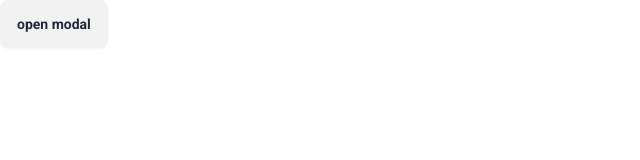
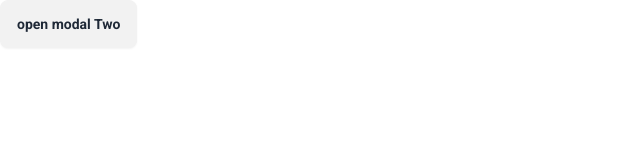
Before and after one commit to AsitChandraRoy/assignment_3, a React (Vite) app: page / in a window 1280 px wide. Shown: the top 160 px of the page, without its empty margins (0-640 px from the left). Built offline with nearby package versions, Linux system fonts and the light colour scheme; a web font is replaced by a local one.

Commit message:
modalTwo done

```diff
--- a/src/App.jsx
+++ b/src/App.jsx
@@ -11,6 +11,7 @@ import Example from "./components/Example";
 import BestRestaurants from "./components/BestRestaurants";
 import BellaItalia from "./components/BellaItalia";
 import ModalOne from "./components/ModalOne";
+import ModalTwo from "./components/ModalTwo";
 
 function App() {
   return (
@@ -25,7 +26,8 @@ function App() {
       {/* <Example /> */}
       {/* <BestRestaurants /> */}
       {/* <BellaItalia /> */}
-      <ModalOne />
+      {/* <ModalOne /> */}
+      <ModalTwo />
     </>
   );
 }
--- /dev/null
+++ b/src/components/ModalTwo.jsx
@@ -0,0 +1,38 @@
+import React from "react";
+
+function ModalTwo() {
+  return (
+    <>
+      {/* You can open the modal using document.getElementById('ID').showModal() method */}
+      <button
+        className="btn"
+        onClick={() => document.getElementById("my_modal_3").showModal()}
+      >
+        open modal Two
+      </button>
+      <dialog id="my_modal_3" className="modal">
+        <div className="modal-box">
+          <form method="dialog">
+            {/* if there is a button in form, it will close the modal */}
+            <button className="btn btn-sm btn-circle btn-ghost absolute right-0 top-0">
+              ✕
+            </button>
+          </form>
+            <div>
+                <img src="menu.png
+                " alt="" />
+                <div className="flex flex-col justify-center items-center mt-2">
+                    <h1 className="text-[32px] font-semibold">Menu Bella Italia</h1>
+                    <div className="flex justify-center items-center gap-3 mt-4 border-2 border-[#1677BD] py-1 px-4 rounded-full">
+                        <img src="download.png" alt="" />
+                        <p className="text-[19px] font-medium">Dowload this menu</p>
+                    </div>
+                </div>
+            </div>
+        </div>
+      </dialog>
+    </>
+  );
+}
+
+export default ModalTwo;
```
Also changed, not shown: public/download.png (added).
